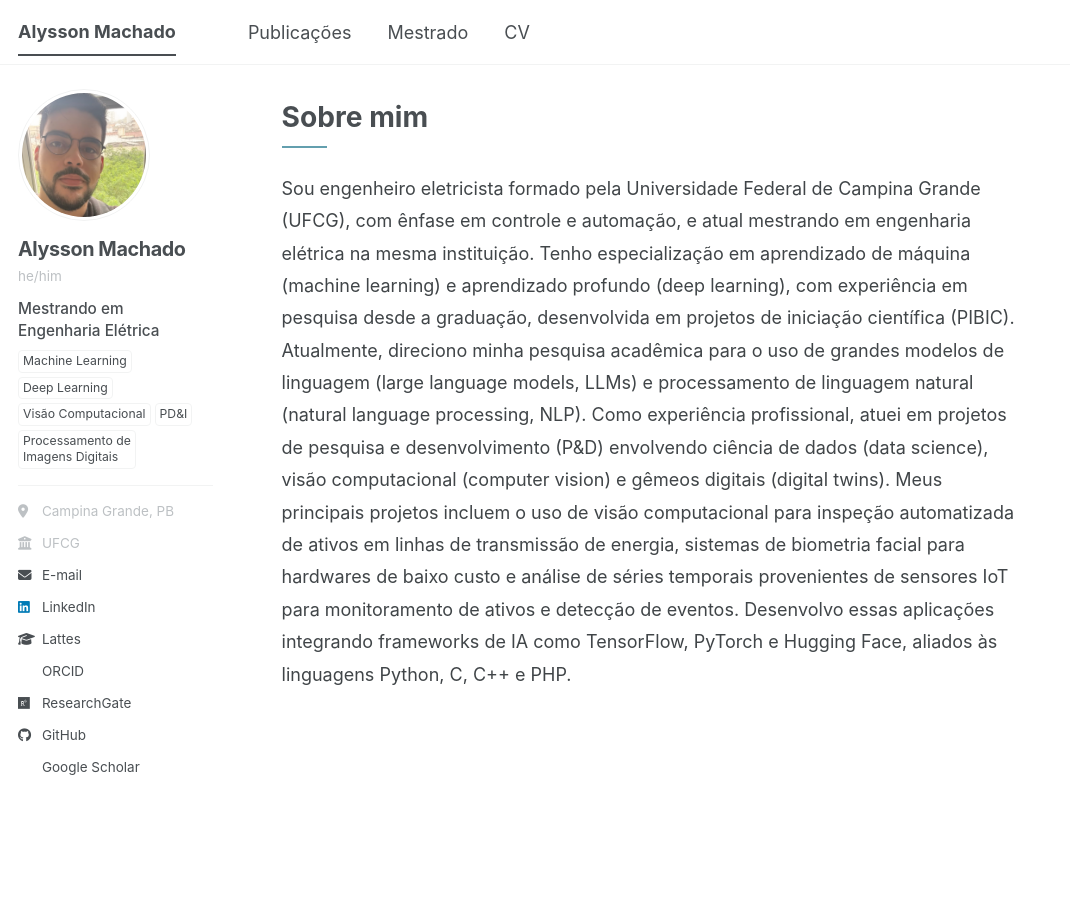
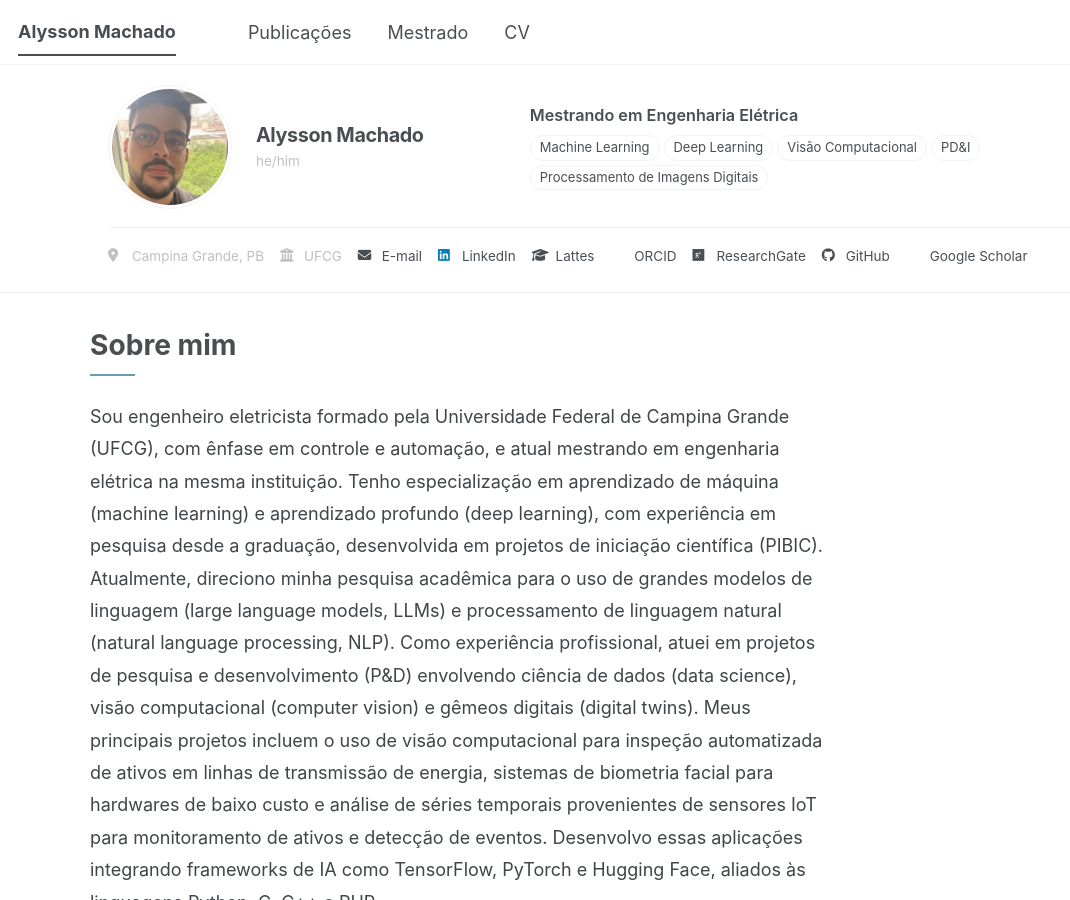
Before and after one commit to Alyssonmach/alyssonmach.github.io, a Jekyll site: the page built from _pages/about.md, in a window 1280 px wide and 900 px high. Shown: the whole window, without its empty margins (0-1070 px from the left). Built offline with Jekyll 4.4.1, drawn with Linux system fonts in a browser that asks for light colours; a style sheet for code colours, icons or effects is not loaded.

Commit message:
update site resources

```diff
--- a/_includes/author-profile.html
+++ b/_includes/author-profile.html
@@ -28,7 +28,7 @@
           {% for line in bio_lines offset:1 %}
             {% assign topic = line | strip %}
             {% if topic == 'Processamento de Imagens Digitais' %}
-              <li class="author__expertise-long">Processamento de<span class="author__topic-break"> </span>Imagens Digitais</li>
+              <li>Processamento de Imagens Digitais</li>
             {% elsif topic != '' %}
               <li>{{ topic }}</li>
             {% endif %}
--- a/_includes/sidebar.html
+++ b/_includes/sidebar.html
@@ -1,9 +1,7 @@
 {% include base_path %}
 
-{% if page.author_profile or layout.author_profile or page.sidebar %}
-  <div class="sidebar sticky">
-  {% if page.author_profile or layout.author_profile %}{% include author-profile.html %}{% endif %}
-  {% if page.sidebar %}
+{% if page.sidebar %}
+  <aside class="sidebar sticky">
     {% for s in page.sidebar %}
       {% if s.image %}
         <img src=
@@ -20,6 +18,5 @@
     {% if page.sidebar.nav %}
       {% include nav_list nav=page.sidebar.nav %}
     {% endif %}
-  {% endif %}
-  </div>
+  </aside>
 {% endif %}
--- a/_layouts/default.html
+++ b/_layouts/default.html
@@ -14,7 +14,16 @@ layout: compress
   <body>
 
     {% include browser-upgrade.html %}
+
     {% include masthead.html %}
+
+    {% if page.author_profile or layout.author_profile %}
+      <div class="profile-header">
+        <div class="profile-header__inner">
+          {% include author-profile.html %}
+        </div>
+      </div>
+    {% endif %}
 
     <div class="site__content">
       {{ content }}
--- a/_sass/layout/_archive.scss
+++ b/_sass/layout/_archive.scss
@@ -10,8 +10,11 @@
   }
 
   @include breakpoint($large) {
-    @include span(10 of 12 last);
-    @include prefix(0.5 of 12);
+    @include span(12 of 12 last);
+    float: none;
+    max-width: 1100px;
+    margin-right: auto;
+    margin-left: auto;
   }
 
   a {
@@ -24,6 +27,15 @@
         box-shadow: 0 0 10px rgba(#000, 0.25);
       }
     }
+  }
+}
+
+#main > .sidebar + .archive {
+  @include breakpoint($large) {
+    @include span(10 of 12 last);
+    @include prefix(0.5 of 12);
+    max-width: none;
+    margin-left: 0;
   }
 }
 
--- a/_sass/layout/_page.scss
+++ b/_sass/layout/_page.scss
@@ -22,9 +22,11 @@
 
 .page {
   @include breakpoint($large) {
-    @include span(10 of 12 last);
-    @include prefix(0.5 of 12);
-    @include suffix(2 of 12);
+    @include span(12 of 12 last);
+    float: none;
+    max-width: 1100px;
+    margin-right: auto;
+    margin-left: auto;
   }
 
   .page__inner-wrap {
@@ -35,6 +37,16 @@
     .page__share {
       @include full();
     }
+  }
+}
+
+#main > .sidebar + .page {
+  @include breakpoint($large) {
+    @include span(10 of 12 last);
+    @include prefix(0.5 of 12);
+    @include suffix(2 of 12);
+    max-width: none;
+    margin-left: 0;
   }
 }
 
--- a/_sass/layout/_sidebar.scss
+++ b/_sass/layout/_sidebar.scss
@@ -138,23 +138,52 @@
    Author profile and links
    ========================================================================== */
 
-// Keep the compact header independent of biography length on small screens.
+.profile-header {
+  background: var(--global-bg-color);
+  border-bottom: 1px solid var(--global-border-color);
+}
+
+.profile-header__inner {
+  @include container;
+
+  @include breakpoint($x-large) {
+    max-width: $x-large;
+  }
+}
+
 .author__profile {
   display: grid;
   grid-template-columns: 72px minmax(0, 1fr);
+  grid-template-areas:
+    "avatar content"
+    "bio bio"
+    "urls urls";
   align-items: center;
   gap: 12px 16px;
-  padding-bottom: 20px;
-  border-bottom: 1px solid var(--global-border-color);
+  max-width: 1100px;
+  margin: 0 auto;
+  padding: 16px 1em;
 
-  @include breakpoint($large) {
-    display: block;
-    padding-bottom: 0;
-    border-bottom: 0;
+  @media screen and (min-width: $medium) {
+    grid-template-columns: 96px minmax(0, 1fr);
+    gap: 14px 20px;
+  }
+
+  @media screen and (min-width: $sidebar-screen-min-width) {
+    grid-template-columns: 124px minmax(190px, 0.7fr) minmax(0, 1.8fr);
+    grid-template-areas:
+      "avatar content bio"
+      "urls urls urls";
+    gap: 18px 24px;
+    padding-top: 20px;
+    padding-bottom: 18px;
   }
 }
 
 .author__avatar {
+  grid-area: avatar;
+  align-self: center;
+
   img.author__avatar-img {
     display: block;
     box-sizing: border-box;
@@ -165,20 +194,24 @@
     border: 1px solid var(--global-border-color);
     border-radius: 50%;
 
-    @include breakpoint($large) {
-      width: 132px;
-      height: 132px;
-      max-width: 100%;
-      margin-bottom: 16px;
+    @media screen and (min-width: $medium) {
+      width: 96px;
+      height: 96px;
+    }
+
+    @media screen and (min-width: $sidebar-screen-min-width) {
+      width: 124px;
+      height: 124px;
     }
   }
 }
 
 .author__content {
+  grid-area: content;
   min-width: 0;
 }
 
-.sidebar .author__name {
+.author__name {
   margin: 0;
   font-family: $sans-serif;
   font-size: 1.1rem;
@@ -188,14 +221,15 @@
   overflow-wrap: anywhere;
 }
 
-.sidebar .author__pronouns {
+.author__pronouns {
   margin: 4px 0 0;
   font-size: 0.75rem;
   color: var(--global-text-color-light);
 }
 
-.sidebar .author__bio {
-  grid-column: 1 / -1;
+.author__bio {
+  grid-area: bio;
+  min-width: 0;
   margin: 0;
   font-size: 0.85rem;
   line-height: 1.6;
@@ -204,8 +238,8 @@
 
   .author__role {
     margin: 0;
-    font-size: 0.85rem;
-    font-weight: 500;
+    font-size: 0.9rem;
+    font-weight: 600;
     line-height: 1.45;
     text-wrap: pretty;
   }
@@ -213,48 +247,39 @@
   .author__expertise {
     display: flex;
     flex-wrap: wrap;
+    align-items: flex-start;
     gap: 4px;
     margin: 8px 0 0;
     padding: 0;
     list-style: none;
 
     li {
+      width: max-content;
       max-width: 100%;
       margin: 0;
-      padding: 2px 4px;
+      padding: 3px 9px;
       border: 1px solid var(--global-border-color);
-      border-radius: 4px;
-      font-size: 0.68rem;
+      border-radius: 999px;
+      background: var(--global-bg-color);
+      font-size: 0.72rem;
       font-weight: 400;
       line-height: 1.35;
       list-style: none;
     }
 
-    @include breakpoint($large) {
-      .author__expertise-long {
-        width: max-content;
-      }
-
-      .author__topic-break {
-        display: block;
-      }
-    }
   }
 
-  @include breakpoint($large) {
-    margin: 12px 0 16px;
-  }
 }
 
 .author__urls-wrapper {
-  grid-column: 1 / -1;
+  grid-area: urls;
   min-width: 0;
 }
 
 .author__urls {
   display: flex;
   flex-wrap: wrap;
-  gap: 2px 14px;
+  gap: 4px 16px;
   margin: 0;
   padding: 10px 0 0;
   list-style: none;
@@ -271,7 +296,8 @@
     display: flex;
     align-items: center;
     gap: 7px;
-    min-height: 44px;
+    min-height: 36px;
+    padding: 4px 0;
     font-size: 0.75rem;
     line-height: 1.4;
     overflow-wrap: anywhere;
@@ -305,13 +331,4 @@
     text-align: center;
   }
 
-  @include breakpoint($large) {
-    display: block;
-
-    .author__info,
-    a {
-      min-height: 32px;
-      padding: 4px 0;
-    }
-  }
 }
```
